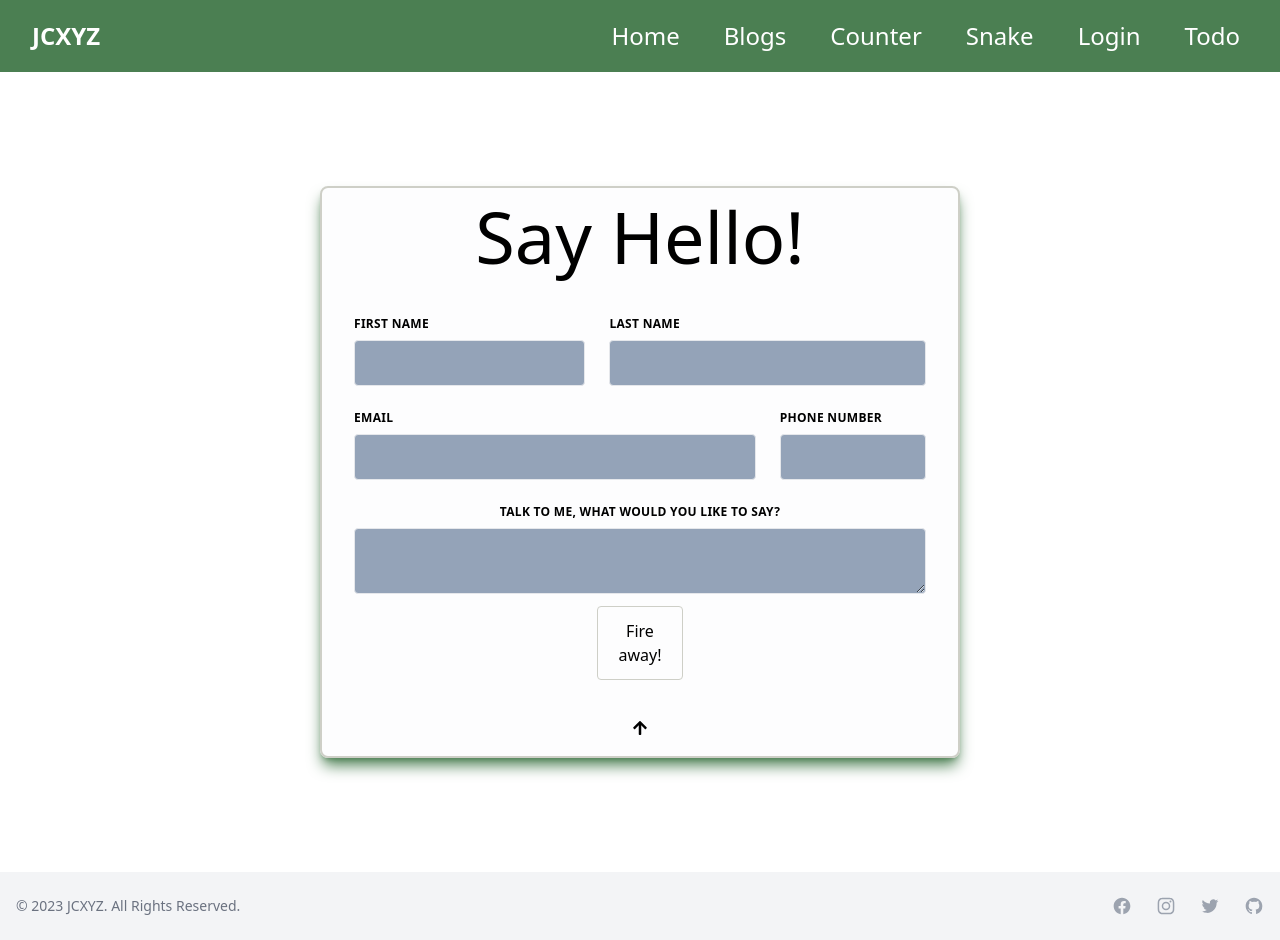
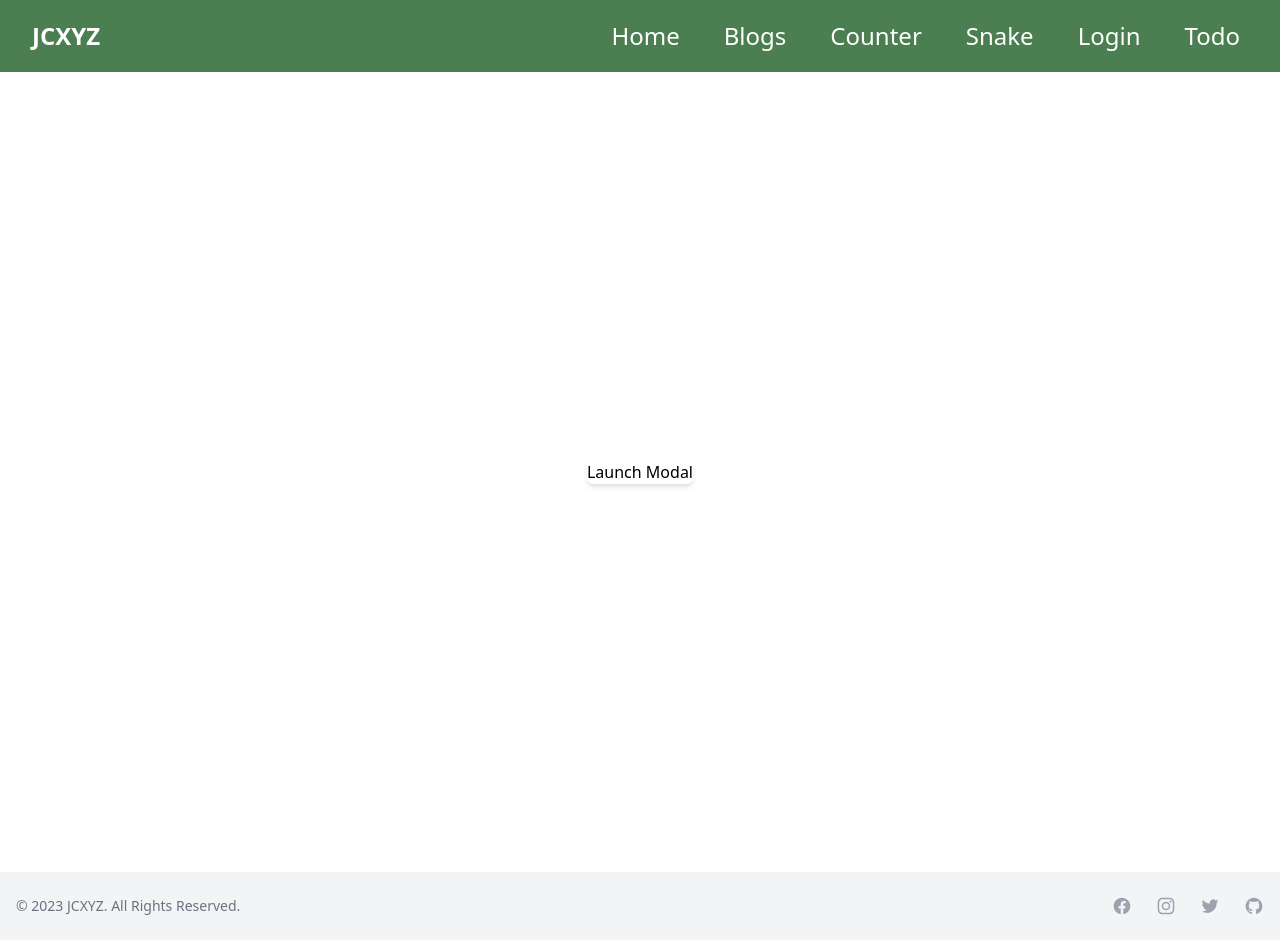
Before and after one commit to TheLastHuntsman/NextJsTesting, a Next.js app: page /components/contactMe in a window 1280 px wide. Built offline with nearby package versions, Linux system fonts and the light colour scheme.

Commit message:
start of motion framework integration

```diff
--- a/package.json
+++ b/package.json
@@ -15,6 +15,7 @@
     "@types/react-dom": "18.0.10",
     "eslint": "8.32.0",
     "eslint-config-next": "13.1.4",
+    "framer-motion": "^10.12.4",
     "next": "13.1.4",
     "react": "18.2.0",
     "react-dom": "18.2.0",
--- /dev/null
+++ b/src/app/components/backdrop/page.tsx
@@ -0,0 +1,30 @@
+import { motion } from 'framer-motion';
+
+
+type backdropProps = {
+    onClick: any;
+    children?: any;
+  };
+
+
+const backdrop = ({ children, onClick}: backdropProps) => {
+    return (
+        <motion.div
+            className="backdrop
+            h-full w-full absolute t-0 l-0
+            flex justify-center items-center
+            bg-[#000000e1]"
+
+            onClick={onClick}
+            initial={{ opacity: 0 }}
+            animate={{ opacity: 1 }}
+            exit={{ opacity: 0 }}
+        >
+            {
+            children
+            }
+        </motion.div>
+    )
+}
+
+export default backdrop;
--- /dev/null
+++ b/src/app/components/contactMe/form.tsx
@@ -0,0 +1,85 @@
+'use client';
+import ScrollToTopButton from "../scrollToTopButton";
+import { motion } from "framer-motion";
+import { useState } from "react";
+
+
+
+export default function ContactMeForm(){
+  const [modalOpen, setModalOpen] = useState(false);
+
+  const close = () => { setModalOpen(false); }
+  const open = () => { setModalOpen(true); }
+
+
+    return (
+        <div
+        id="contactMe"
+        className="flex  justify-center items-center md:min-h-screen md:mx-auto py-3"
+      >
+        <div
+          id="formWrapper"
+          className="flex flex-col justify-center items-center md:m-auto md:h-2/4 md:w-1/2 overflow-auto
+          border-2 border-[#CECFC7] rounded-lg bg-slate-300 bg-opacity-5
+          shadow-lg shadow-[#4B7F52] mix-blend-normal"
+        >
+          <h1 className="text-7xl text-center p-3">Say Hello!</h1>
+          <form className="grid md:grid-cols-7 p-5">
+            <div className="md:col-span-3 p-3 ">
+              <label
+                htmlFor="firstName"
+                className="block uppercase tracking-wide  text-xs font-bold mb-2"
+              >
+                First Name
+              </label>
+              <input
+                id="firstName"
+                className="block w-full bg-slate-400  border border-gray-200 rounded py-3 px-4 leading-tight
+                focus:outline-none focus:bg-slate-200 focus:border-green-500 text-black"
+              ></input>
+            </div>
+            <div className="md:col-span-4  p-3 ">
+              <label
+                htmlFor="lastName"
+                className="block uppercase tracking-wide  text-xs font-bold mb-2"
+              >
+                Last Name
+              </label>
+              <input
+                id="lastName"
+                className="block w-full bg-slate-400  border border-gray-200 rounded py-3 px-4 leading-tight
+                focus:outline-none focus:bg-slate-200 focus:border-green-500 text-black"
+              ></input>
+            </div>
+            <div className="md:col-span-5 p-3 ">
+              <label className="block uppercase tracking-wide  text-xs font-bold mb-2">
+                Email
+              </label>
+              <input className="block w-full bg-slate-400  border border-gray-200 rounded py-3 px-4 leading-tight
+              focus:outline-none focus:bg-slate-200 focus:border-green-500 text-black"></input>
+            </div>
+            <div className="md:col-span-2 p-3 ">
+              <label className="block uppercase tracking-wide  text-xs font-bold mb-2">
+                Phone Number
+              </label>
+              <input className="block w-full bg-slate-400  border border-gray-200 rounded py-3 px-4 leading-tight
+              focus:outline-none focus:bg-slate-200 focus:border-green-500 text-black"></input>
+            </div>
+            <div className="md:col-span-7 p-3 ">
+              <label className="block uppercase tracking-wide  text-xs font-bold mb-2 text-center">
+                Talk to me, what would you like to say?
+              </label>
+              <textarea className="block w-full bg-slate-400  border border-gray-200 rounded py-3 px-4 leading-tight
+              focus:outline-none focus:bg-white focslatebg-slate-200rder-gray-500 greenze-y text-black"></textarea>
+            </div>
+            <button className="rounded md:col-start-4 md:col-end-5 p-3
+            border border-[#CECFC7]
+            transition hover:bg-[#4B7F52]
+            ">
+              Fire away!
+            </button>
+          </form>
+        </div>
+      </div>
+    )
+}
--- /dev/null
+++ b/src/app/components/contactMe/modal.tsx
@@ -0,0 +1,54 @@
+import { motion } from 'framer-motion';
+import { Children } from 'react';
+import Backdrop from '../backdrop/page';
+
+const dropIn = {
+    hidden: {
+        y: "-100vh",
+        opacity: 0
+    },
+    visible: {
+        y: 0,
+        opacity: 1,
+        transition: {
+            delay: 0.5,
+            duration: 0.1,
+            type: "spring",
+            stiffness: 100
+        }
+    },
+    exit: {
+        y: "-100vh",
+        opacity: 0
+}
+}
+
+type modalProps = {
+    modalOpen: boolean;
+    handleClose: any;
+    text: string;
+    children?: any;
+}
+const Modal = ({handleClose, text, modalOpen, children}: modalProps) => {
+    return (
+        <Backdrop onClick = {handleClose}>
+            <motion.div
+            onClick={(e) => e.stopPropagation()}
+            className="modal
+            w-1/2 h-1/2
+            flex flex-col justify-center items-center
+            "
+            variants={dropIn}
+            initial="hidden"
+            animate="visible"
+            exit="exit"
+            >
+                {children}
+                <button onClick={handleClose}>Close</button>
+            </motion.div>
+        </Backdrop>
+    )
+
+}
+
+export default Modal;
--- a/src/app/components/contactMe/page.tsx
+++ b/src/app/components/contactMe/page.tsx
@@ -1,80 +1,42 @@
+"use client";
 import ScrollToTopButton from "../scrollToTopButton";
+import { motion } from "framer-motion";
+import { useState } from "react";
+import Modal from "./modal";
+import ContactMeForm from "./form";
 
+export default function ContactMe() {
+  const [modalOpen, setModalOpen] = useState(false);
 
-export default function ContactMe(){
+  const close = () => {
+    setModalOpen(false);
+  };
+  const open = () => {
+    setModalOpen(true);
+  };
 
-
-    return (
-        <div
-        id="contactMe"
-        className="flex  justify-center items-center md:min-h-screen md:mx-auto py-3"
+  return (
+    <div
+      id="contactMe"
+      className="flex justify-center items-center md:min-h-screen md:mx-auto py-3"
+    >
+      <motion.button
+        whileHover={{ scale: 1.1 }}
+        whileTap={{ scale: 0.9 }}
+        className="bg-white rounded-md shadow-md"
+        onClick={() => (modalOpen ? close() : open())}
       >
-        <div
-          id="formWrapper"
-          className="flex flex-col justify-center items-center md:m-auto md:h-2/4 md:w-1/2 overflow-auto
-          border-2 border-[#CECFC7] rounded-lg bg-slate-300 bg-opacity-5
-          shadow-lg shadow-[#4B7F52] mix-blend-normal"
+        Launch Modal
+      </motion.button>
+      {modalOpen && (
+        <Modal
+        modalOpen={modalOpen}
+        handleClose={close}
+        text="Hello!"
         >
-          <h1 className="text-7xl text-center p-3">Say Hello!</h1>
-          <form className="grid md:grid-cols-7 p-5">
-            <div className="md:col-span-3 p-3 ">
-              <label
-                htmlFor="firstName"
-                className="block uppercase tracking-wide  text-xs font-bold mb-2"
-              >
-                First Name
-              </label>
-              <input
-                id="firstName"
-                className="block w-full bg-slate-400  border border-gray-200 rounded py-3 px-4 leading-tight
-                focus:outline-none focus:bg-slate-200 focus:border-green-500 text-black"
-              ></input>
-            </div>
-            <div className="md:col-span-4  p-3 ">
-              <label
-                htmlFor="lastName"
-                className="block uppercase tracking-wide  text-xs font-bold mb-2"
-              >
-                Last Name
-              </label>
-              <input
-                id="lastName"
-                className="block w-full bg-slate-400  border border-gray-200 rounded py-3 px-4 leading-tight
-                focus:outline-none focus:bg-slate-200 focus:border-green-500 text-black"
-              ></input>
-            </div>
-            <div className="md:col-span-5 p-3 ">
-              <label className="block uppercase tracking-wide  text-xs font-bold mb-2">
-                Email
-              </label>
-              <input className="block w-full bg-slate-400  border border-gray-200 rounded py-3 px-4 leading-tight
-              focus:outline-none focus:bg-slate-200 focus:border-green-500 text-black"></input>
-            </div>
-            <div className="md:col-span-2 p-3 ">
-              <label className="block uppercase tracking-wide  text-xs font-bold mb-2">
-                Phone Number
-              </label>
-              <input className="block w-full bg-slate-400  border border-gray-200 rounded py-3 px-4 leading-tight
-              focus:outline-none focus:bg-slate-200 focus:border-green-500 text-black"></input>
-            </div>
-            <div className="md:col-span-7 p-3 ">
-              <label className="block uppercase tracking-wide  text-xs font-bold mb-2 text-center">
-                Talk to me, what would you like to say?
-              </label>
-              <textarea className="block w-full bg-slate-400  border border-gray-200 rounded py-3 px-4 leading-tight
-              focus:outline-none focus:bg-white focslatebg-slate-200rder-gray-500 greenze-y text-black"></textarea>
-            </div>
-            <button className="rounded md:col-start-4 md:col-end-5 p-3
-            border border-[#CECFC7]
-            transition hover:bg-[#4B7F52]
-            ">
-              Fire away!
-            </button>
-          </form>
-          <div className="">
-            <ScrollToTopButton></ScrollToTopButton>
-          </div>
-        </div>
-      </div>
-    )
+          <ContactMeForm />
+        </Modal>
+      )}
+    </div>
+  );
 }
```
Also changed, not shown: 1 other file (tests, documents, lock files or other folders).
